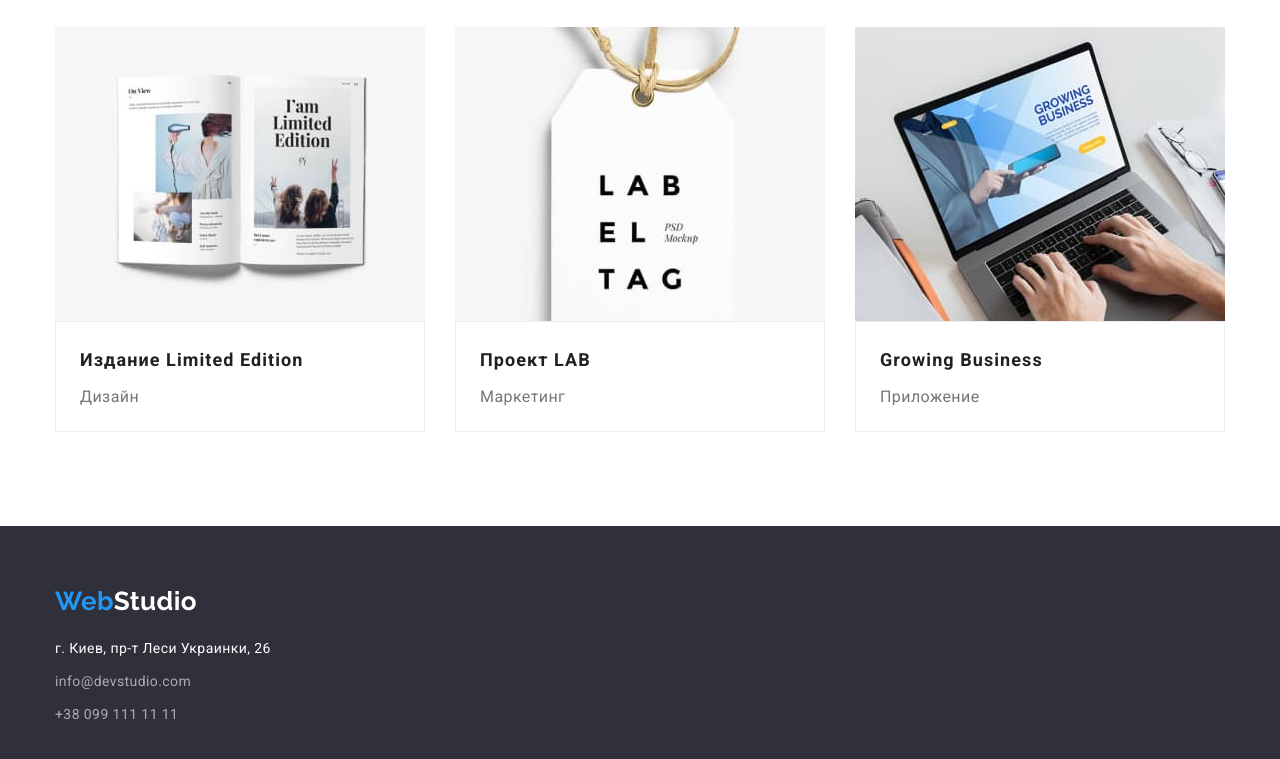
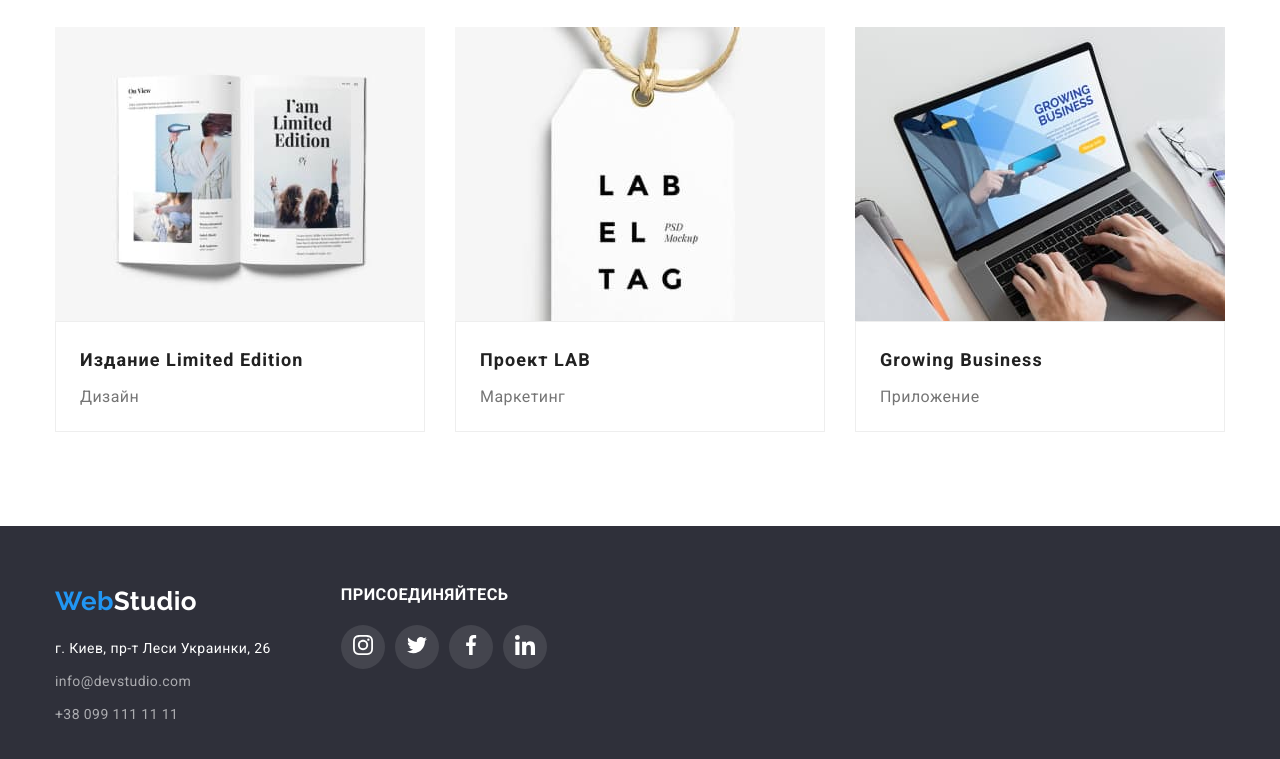
Before and after one commit to VikaVelhan/goit-markup-hw-04, a plain HTML site: page portfolio.html in a window 1280 px wide. Shown: the part 1112-1871 px from the top of the page. Drawn offline with nearby package versions, Linux system fonts and the light colour scheme.

Commit message:
update svg

```diff
--- a/css/styles.css
+++ b/css/styles.css
@@ -15,7 +15,8 @@
   --primary-background-color: #ffffff;
   --secondary-background-color: #f5f4fa;
   --darck-background-color: #2f303a;
-  --footer-text-accent: rgba(255, 255, 255, 0.6);
+  --footer-text-accent: #ffffff99;
+  --icon-color: #afb1b8;
 }
 
 /*body*/
@@ -70,7 +71,7 @@ img {
   height: auto;
 }
 header {
-  border-bottom: 1px solid rgba(236, 236, 236, 1);
+  border-bottom: 1px solid rgb(236, 236, 236);
 }
 .header-flex {
   display: flex;
@@ -296,7 +297,18 @@ header {
   margin-top: 0;
   margin-bottom: 0;
 }
-
+.specialty-box-icon {
+display: flex;
+align-items: center;
+justify-content: center;
+width: 270px;
+height: 120px;
+background-color: var(--secondary-background-color);
+margin-bottom: 30px;
+}
+.antenna{
+  align-items: center;
+}
 /*about*/
 .about {
   padding-top: 0px;
@@ -313,7 +325,7 @@ header {
 
 /*team*/
 .team {
-  background-color: #f5f4fa;
+  background-color: var(--secondary-background-color);
 }
 .list.item-team {
   display: flex;
@@ -360,7 +372,7 @@ header {
 }
 
 .social-icon {
-  fill: #afb1b8;
+  fill: var(--icon-color);
 }
 
 .social-link {
@@ -382,25 +394,22 @@ header {
 }
 .social-link:hover .social-icon,
 .social-link:focus .social-icon {
-  fill: #ffffff;
+  fill:var(--primary-background-color);
 }
-/*.social-icon:hover,
-.social-icon:focus {
-    fill: #FFFFFF;
-}*/
+
+
 /*Clients*/
-
 .client {
   display: flex;
 }
 
 .icon-logo {
-  fill: #afb1b8;
+  fill: var(--icon-color);
 }
 .client-logo {
   width: 170px;
   height: 92px;
-  border: 1px solid #afb1b8;
+  border: 1px solid var(--icon-color);
   border-radius: 4px;
   padding: 16px 32px;
   margin-right: 30px;
@@ -459,7 +468,44 @@ header {
 .footer-contact .item:not(:last-child) {
   margin-bottom: 9px;
 }
+.box-contact{
+  margin-right: 70px;
+}
+.join-social-link{
+  display: flex;
+}
 
+.footer-figuration{
+  display: flex;
+}
+
+.join-title{
+  line-height: 1.14;
+  text-transform: uppercase;
+  color: var(--text-white-color);
+  margin-bottom: 20px;
+}
+.footer-social-link{
+  display: flex;
+  align-items: center;
+  justify-content: center;
+  width: 44px;
+  height: 44px;
+  border-radius: 50%;
+  margin-right: 10px;
+  background-color: #ffffff1a;
+}
+
+.footer-social-link:last-child{
+  margin-right: 0px;
+}
+.footer-social-link:hover,
+.footer-social-link:focus{
+  background-color: var(--accent-color);
+}
+.footer-social-icon{
+  fill:var(--text-white-color)
+}
 /*portfolio*/
 .portfolio {
   position: absolute;
--- a/portfolio.html
+++ b/portfolio.html
@@ -72,7 +72,8 @@
     </main>
 
     <footer class="footer">
-        <div class="container">
+        <div class="container footer-figuration">
+        <div class="box-contact">
             <a href="./index.html" class="logo link"><span class="web">Web</span><span class="studio">Studio</span></a>
             <address>
                 <ul class="list footer-contact">
@@ -85,11 +86,55 @@
                     <li class="item">
                         <a href="tel:+380991111111" class="link link-contact">+38 099 111 11 11</a>
                     </li>
-                </ul></div>
-
+                </ul>
             </address>
         </div>
-
-    </footer>
+                <!--join-->
+                <div clas="join">
+                  <h3 class="join-title">присоединяйтесь</h3>
+                  <ul class="list join-social-link">
+                    <li class="footer-social-link">
+                      <a
+                        href=""
+                        class="link"
+                        aria-label="Ссылка на instagram">
+                          <svg class="footer-social-icon" width="20px" height="20px">
+                            <use href="./images/icons.svg#icon-instagram"></use>
+                          </svg>
+                      </a>
+                    </li>
+                    <li class="footer-social-link">
+                      <a
+                      href=""
+                      clas="link"
+                      aria-label="Ссылка на twitter">
+                        <svg class="footer-social-icon" width="20px" height="20px">
+                          <use href="./images/icons.svg#icon-twitter"></use>
+                        </svg>
+                      </a>
+                    </li>
+                    <li class="footer-social-link">
+                      <a
+                      href=""
+                      clas="link"
+                      aria-label="Ссылка на faceboo">
+                        <svg class="footer-social-icon" width="20px" height="20px">
+                          <use href="./images/icons.svg#icon-facebook"></use>
+                        </svg>
+                      </a>
+                    </li>
+                    <li class="footer-social-link">
+                      <a
+                      href=""
+                      clas="link"
+                      aria-label="Ссылка на linkedin">
+                      <svg class="footer-social-icon" width="20px" height="20px">
+                        <use href="./images/icons.svg#icon-linkedin"></use>
+                      </svg>
+                    </a>
+                    </li>
+                  </ul>
+        </div>
+      </footer>
 </body>
 </html>
```
Also changed, not shown: index.html (+60 -13 lines).
